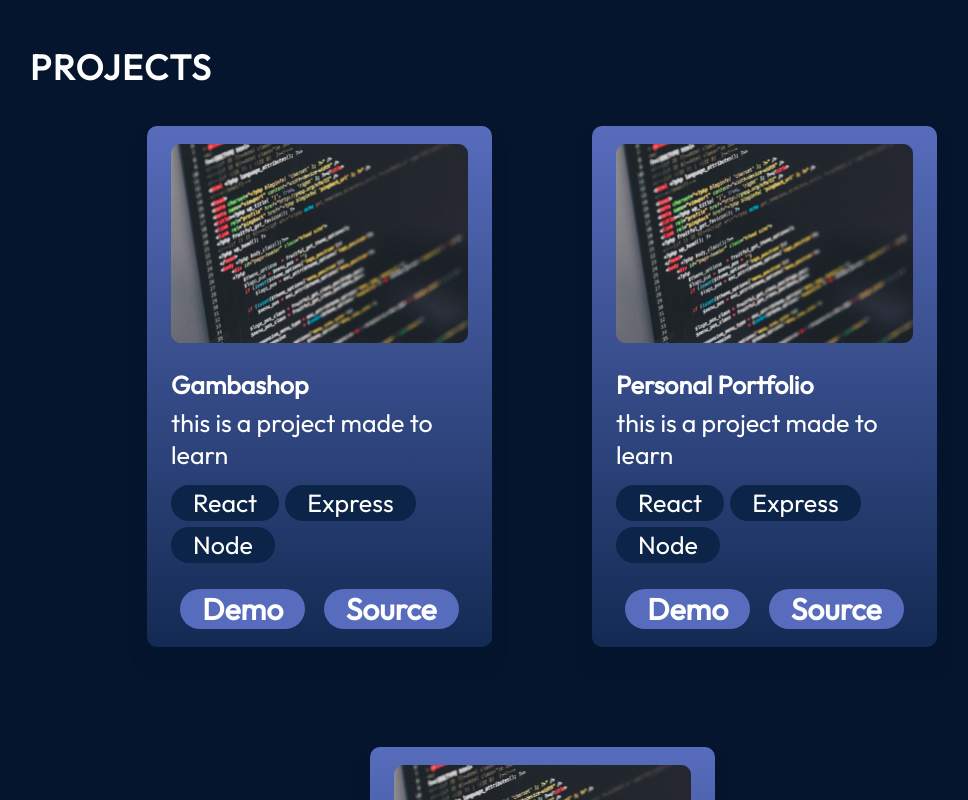
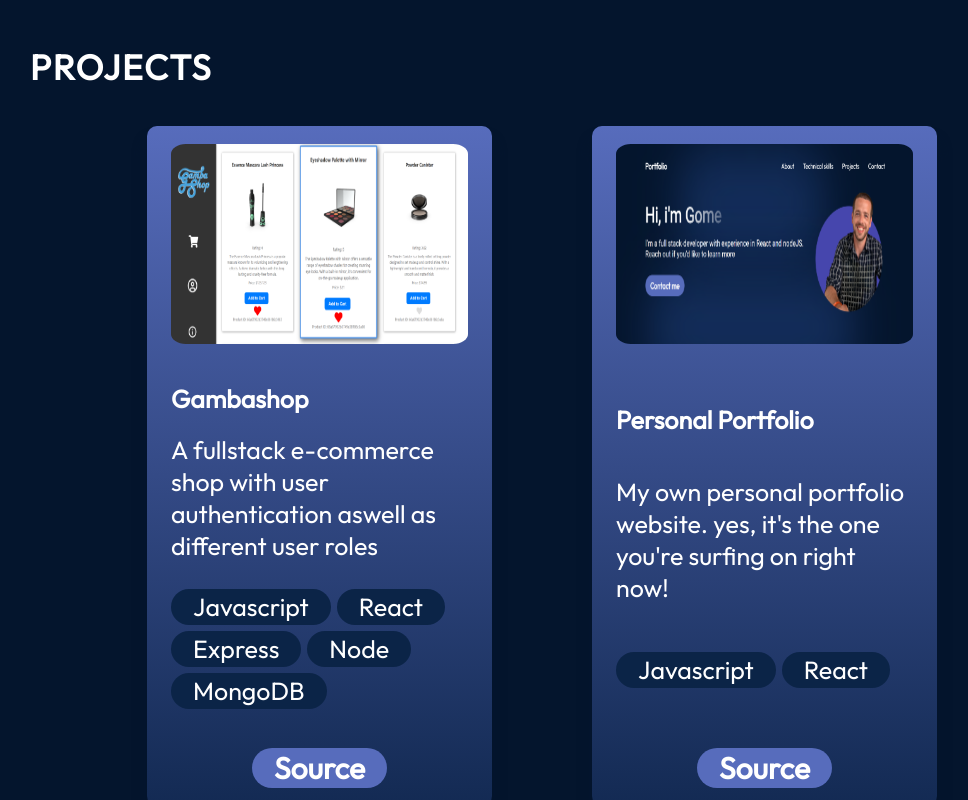
Before and after one commit to GomeBM/portfolio-website, a React (Vite) app: page / in a window 1280 px wide. Shown: the part 1840-2640 px from the top of the page, without its empty margins (98-1066 px from the left). Built offline with nearby package versions, Linux system fonts and the light colour scheme.

Commit message:
changed more images

```diff
--- a/src/components/Contact/Contact.jsx
+++ b/src/components/Contact/Contact.jsx
@@ -12,20 +12,36 @@ export const Contact = () => {
       <ul className="contact-links">
         <li className="contact-link">
           <img src={getImageURL("contact/emailIcon.png")} alt="Email icon" />
-          <a href="mailto:gomebenmoshe@gmail.com">gomebenmoshe@gmail.com</a>
+          <a
+            href="mailto:gomebenmoshe@gmail.com"
+            target="_blank"
+            rel="noopener noreferrer"
+          >
+            gomebenmoshe@gmail.com
+          </a>
         </li>
         <li className="contact-link">
           <img
             src={getImageURL("contact/linkedinIcon.png")}
             alt="Linkedin icon"
           />
-          <a href="https://www.linkedin.com/in/gome-ben-moshe-07100a207/">
+          <a
+            href="https://www.linkedin.com/in/gome-ben-moshe-07100a207/"
+            target="_blank"
+            rel="noopener noreferrer"
+          >
             Linkdin
           </a>
         </li>
         <li className="contact-link">
           <img src={getImageURL("contact/githubIcon.png")} alt="Git icon" />
-          <a href="https://github.com/GomeBM">https://github.com/GomeBM</a>
+          <a
+            href="https://github.com/GomeBM"
+            target="_blank"
+            rel="noopener noreferrer"
+          >
+            https://github.com/GomeBM
+          </a>
         </li>
       </ul>
     </footer>
--- a/src/components/Projects/ProjectCard.css
+++ b/src/components/Projects/ProjectCard.css
@@ -8,7 +8,9 @@
   box-shadow: 0 16px 14px 0 #04152d;
   padding: 18px 24px;
   max-width: 345px;
+  height: 680px;
   transition: 0.3s ease-in-out;
+  justify-content: space-between;
 }
 
 .projectCard-container:hover {
@@ -19,6 +21,9 @@
 
 .projectCard-image {
   margin-bottom: 26px;
+  height: 200px;
+  width: 100%;
+  border-radius: 5%;
 }
 
 .projectCard-title {
--- a/src/components/Projects/ProjectCard.jsx
+++ b/src/components/Projects/ProjectCard.jsx
@@ -22,9 +22,6 @@ export const ProjectCard = ({
         ))}
       </ul>
       <div className="projectCard-links">
-        <a href={demo} className="projectCard-link">
-          Demo
-        </a>
         <a href={source} className="projectCard-link">
           Source
         </a>
--- a/src/data/projects.json
+++ b/src/data/projects.json
@@ -1,26 +1,23 @@
 [
   {
     "title": "Gambashop",
-    "imageSrc": "projects/project.png",
-    "description": "this is a project made to learn",
-    "skills": ["React", "Express", "Node"],
-    "demo": "blabla",
+    "imageSrc": "projects/gambashop.png",
+    "description": "A fullstack e-commerce shop with user authentication aswell as different user roles",
+    "skills": ["Javascript", "React", "Express", "Node", "MongoDB"],
     "source": "https://github.com/GomeBM/MERN_Shopping"
   },
   {
     "title": "Personal Portfolio",
-    "imageSrc": "projects/project.png",
-    "description": "this is a project made to learn",
-    "skills": ["React", "Express", "Node"],
-    "demo": "blabla",
-    "source": "https://github.com/GomeBM/MERN_Shopping"
+    "imageSrc": "projects/portfolioImage.png",
+    "description": "My own personal portfolio website. yes, it's the one you're surfing on right now!",
+    "skills": ["Javascript", "React"],
+    "source": "https://github.com/GomeBM/portfolio-website"
   },
   {
     "title": "Android Recipe app",
     "imageSrc": "projects/project.png",
-    "description": "this is a project made to learn",
-    "skills": ["React", "Express", "Node"],
-    "demo": "blabla",
-    "source": "https://github.com/GomeBM/MERN_Shopping"
+    "description": "Android recipe app which allows the user to enter ingredients he has home, and receive recipes based on his ingredients",
+    "skills": ["Java", "Android studio"],
+    "source": "https://github.com/GomeBM/RecipeFinder"
   }
 ]
--- a/src/index.css
+++ b/src/index.css
@@ -8,3 +8,8 @@
 html {
   scroll-behavior: smooth;
 }
+
+html,
+body {
+  overflow-x: hidden;
+}
```
Also changed, not shown: assets/projects/gambashop.png (added), assets/projects/portfolioImage.png (added).
